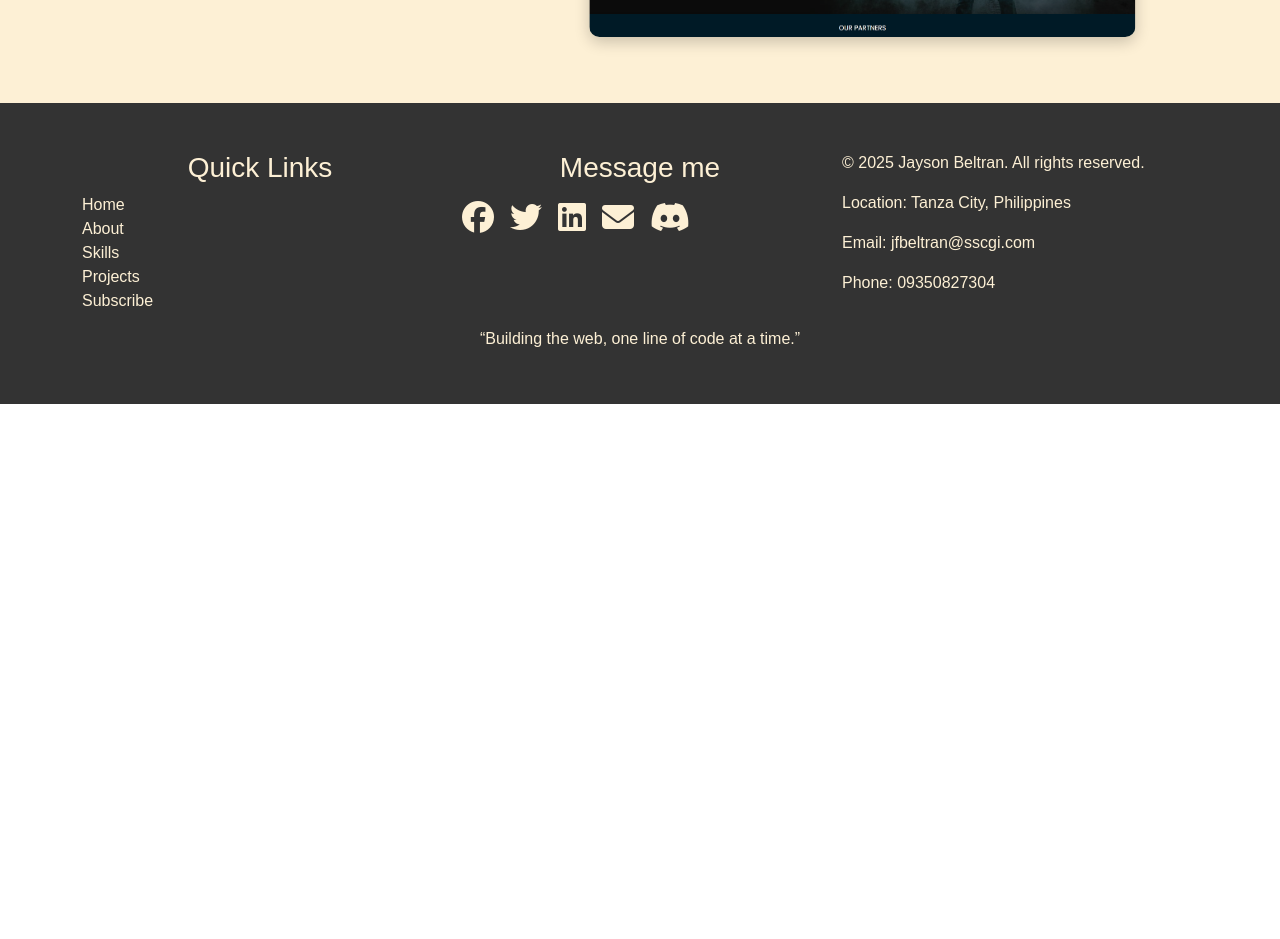
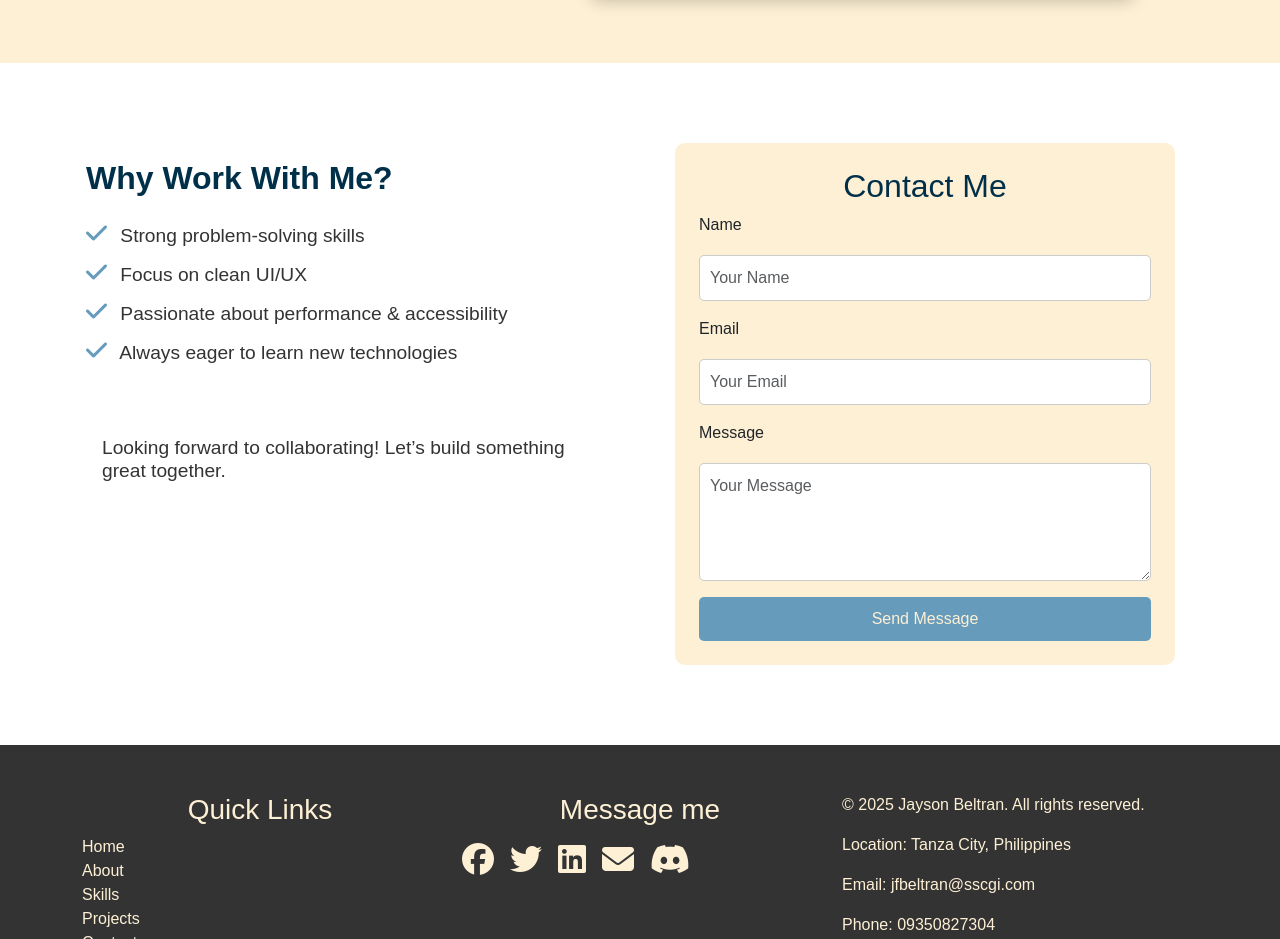
Before and after one commit to Jay0180/jfbeltran_Personal_Portfolio, a plain HTML site: page index.html in a window 1280 px wide. Shown: the part 1861-2800 px from the top of the page. Before the commit the page ends 2265 px from the top, so only its background shows below. Drawn offline with nearby package versions, Linux system fonts and the light colour scheme.

Commit message:
Semi final commit

```diff
--- a/css/index.css
+++ b/css/index.css
@@ -2,6 +2,19 @@ body h4,
 h3 {
     color: #003049;
 }
+
+/* h5 {
+    padding: 2rem;
+    text-align: center;
+    color: #fdf0d5;
+}
+
+h1 {
+    color: #fdf0d5;
+    text-align: center;
+    font-weight: bold;
+
+} */
 
 body {
     font-family: sans-serif;
@@ -16,6 +29,31 @@ a:hover {
     color: #669bbc;
 }
 
+.header {
+    display: flex;
+    align-items: center;
+    justify-content: center;
+    text-align: center;
+    min-height: 20vh;
+    background: linear-gradient(to bottom right, rgba(0, 48, 73, 0.8), rgba(0, 48, 73, 0.8)),
+        url('/img/header-background.jpg') center/cover no-repeat;
+    color: #fdf0d5;
+}
+
+.header h5 {
+    font-size: 1.5rem;
+    font-weight: 400;
+    opacity: 0.9;
+    letter-spacing: 1px;
+}
+
+.header h1 {
+    font-size: 3rem;
+    font-weight: bold;
+    margin-top: 0.5rem;
+}
+
+
 /* Grouped Color Styles */
 .profile-icon,
 .skill-icon,
@@ -28,12 +66,6 @@ a:hover {
     background-color: #669bbc;
 }
 
-/* Header */
-.header {
-    min-height: 200px;
-    background: linear-gradient(to bottom right, rgba(0, 48, 73, 0.8), rgba(0, 48, 73, 0.8)), url('/img/header-background.jpg') center center no-repeat;
-    background-size: cover;
-}
 
 /* Content */
 .about {
@@ -86,14 +118,97 @@ a:hover {
     fill: #003049;
 }
 
-.btn-download {
+.btn-download,
+.btn-submit {
     background-color: #669bbc;
     color: #fdf0d5;
 }
 
-.btn-download:hover {
+.btn-download:hover,
+.btn-submit:hover {
     background-color: #003049;
-    color: #ffffff;
+    color: #fdf0d5;
+}
+
+/* .connect-message {
+    margin-top: 100px;
+} */
+.work-with-me {
+    padding: 3rem 1rem;
+}
+
+.work-with-me .section-title {
+    color: #003049;
+    font-size: 2rem;
+    margin-bottom: 1.5rem;
+    font-weight: bold;
+}
+
+.work-with-me ul {
+    padding: 0;
+    list-style: none;
+}
+
+.work-with-me h5 {
+    display: flex;
+    align-items: center;
+    font-size: 1.2rem;
+    color: #333;
+    margin-bottom: 0.8rem;
+}
+
+.work-with-me .skill-icon {
+    color: #669bbc;
+    margin-right: 0.5rem;
+    font-size: 1.5rem;
+}
+
+.connect-message {
+    margin-top: 1.5rem;
+    font-size: 1.1rem;
+    color: #003049;
+    font-weight: bold;
+}
+
+
+/* Contact Form */
+.contact-form {
+    max-width: 500px;
+    margin: 2rem auto;
+    padding: 1.5rem;
+    background: #fdf0d5;
+    border-radius: 10px;
+    /* box-shadow: 0 4px 8px rgba(0, 0, 0, 0.1); */
+}
+
+.contact-form h2 {
+    text-align: center;
+    color: #003049;
+}
+
+.contact-form input,
+.contact-form textarea {
+    width: 100%;
+    padding: 10px;
+    margin: 10px 0;
+    border: 1px solid #ccc;
+    border-radius: 5px;
+    font-size: 1rem;
+}
+
+.contact-form button {
+    width: 100%;
+    padding: 10px;
+    background: #669bbc;
+    color: #fdf0d5;
+    border: none;
+    border-radius: 5px;
+    cursor: pointer;
+    transition: 0.3s;
+}
+
+.contact-form button:hover {
+    background: #003049;
 }
 
 /* Footer */
--- a/index.html
+++ b/index.html
@@ -19,10 +19,8 @@
     <section id="home">
         <header class="header py-7 vh-20">
             <div class="container">
-
-                <div class="row">
-
-                </div>
+                <h5>Hi, I'm</h5>
+                <h1>Jayson Beltran</h1>
             </div>
         </header>
     </section>
@@ -81,21 +79,21 @@
                             <h5 class="profile-icon">
                                 <i class="fas fa-home"></i> Website:
                             </h5>
-                            <p>githubsomethingsomething.com</p>
+                            <p>Jay0180</p>
                         </li>
                         <li class="list-group-item mb-3">
                             <h5 class="profile-icon">
                                 <i class="fas fa-envelope"></i> Email:
                             </h5>
-                            <p>beltranjayson180@gmail.com</p>
+                            <p>jfbeltran@sscgi.com</p>
                         </li>
                     </ul>
                 </div>
                 <div class="content-skill col-md-6">
                     <h3 class="text-uppercase fw-bold">Skills</h3>
                     <p>
-                        Lorem ipsum dolor sit, amet consectetur adipisicing elit. Id, quae cum in dicta alias temporibus
-                        nihil.
+                        I have experience in various technologies and frameworks that help me build responsive,
+                        user-friendly websites and applications
                     </p>
                     <h5><i class="fas fa-check skill-icon"></i> HTML</h5>
                     <div class="progress mb-4" role="progressbar" aria-valuenow="100" aria-valuemin="0"
@@ -252,6 +250,54 @@
         </div>
     </section>
 
+    <section class="contact-section py-5" id="contact">
+        <div class="container">
+            <div class="row">
+                <div class="col-md-6 work-with-me">
+                    <h2 class="section-title">Why Work With Me?</h2>
+                    <ul class="list-unstyled">
+                        <h5>
+                            <li><i class="fas fa-check skill-icon"></i> Strong problem-solving skills</li>
+                        </h5>
+                        <h5>
+                            <li><i class="fas fa-check skill-icon"></i> Focus on clean UI/UX</li>
+                        </h5>
+                        <h5>
+                            <li><i class="fas fa-check skill-icon"></i> Passionate about performance & accessibility
+                            </li>
+                        </h5>
+                        <h5>
+                            <li><i class="fas fa-check skill-icon"></i> Always eager to learn new technologies</li>
+                        </h5>
+                    </ul>
+                    <div class="connect-message">
+                        <h5 class="mt-3 work-with-me">Looking forward to collaborating! Let’s build something great
+                            together.</5>
+                    </div>
+                </div>
+                <div class="col-md-6 contact-form">
+                    <h2 class="section-title">Contact Me</h2>
+                    <form action="https://formspree.io/f/xanqrkrl" method="POST">
+                        <div class="mb-3">
+                            <label for="name" class="form-label">Name</label>
+                            <input type="text" class="form-control" id="name" placeholder="Your Name" required>
+                        </div>
+                        <div class="mb-3">
+                            <label for="email" class="form-label">Email</label>
+                            <input type="email" class="form-control" id="email" placeholder="Your Email" required>
+                        </div>
+                        <div class="mb-3">
+                            <label for="message" class="form-label">Message</label>
+                            <textarea class="form-control" id="message" rows="4" placeholder="Your Message"
+                                required></textarea>
+                        </div>
+                        <button type="submit" class="btn btn-submit">Send Message</button>
+                    </form>
+                </div>
+            </div>
+        </div>
+    </section>
+
 
     <footer class="footer py-5">
         <div class="container">
@@ -263,7 +309,7 @@
                         <li class="footer-list"><a href="#about">About</a></li>
                         <li class="footer-list"><a href="#skills">Skills</a></li>
                         <li class="footer-list"><a href="#project">Projects</a></li>
-                        <li class="footer-list"><a href="#subscribe">Subscribe</a></li>
+                        <li class="footer-list"><a href="#contact">Contact</a></li>
                     </ul>
 
                 </div>
@@ -280,7 +326,6 @@
                     </div>
                 </div>
                 <div class="col-md-4">
-
                     <p>&copy; 2025 Jayson Beltran. All rights reserved.</p>
                     <p>Location: Tanza City, Philippines</p>
                     <p>Email: <a href="jfbeltran@sscgi.com">jfbeltran@sscgi.com</a></p>
```
